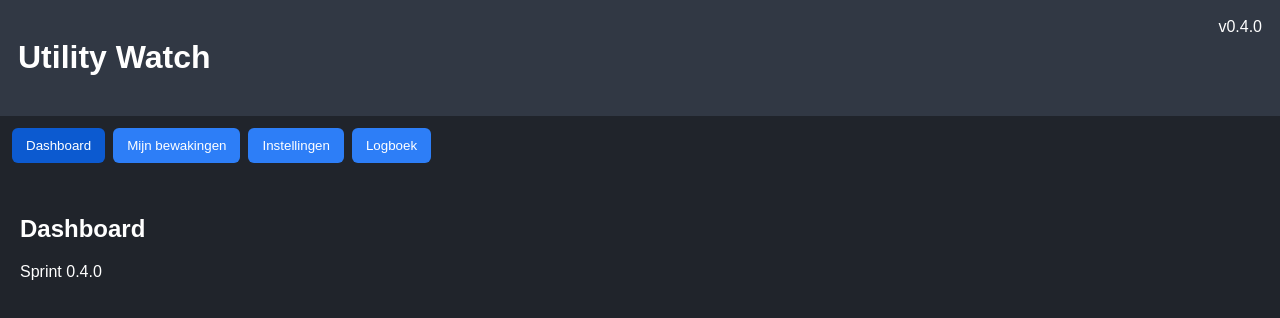
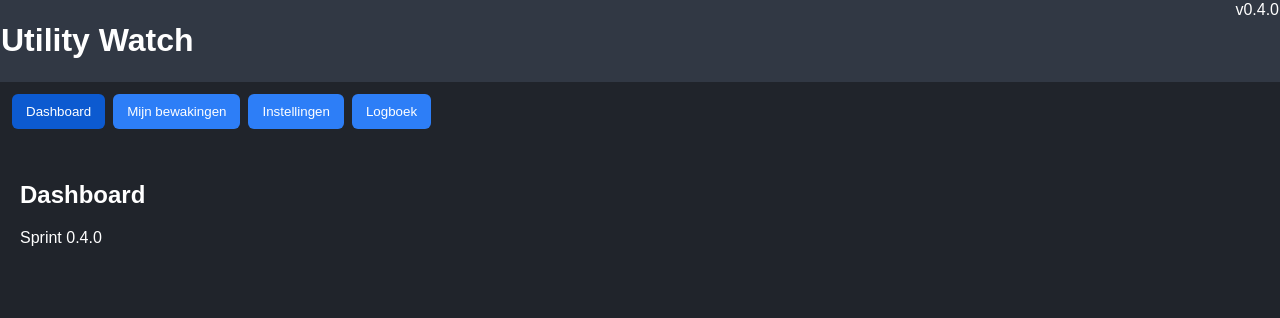
Before and after one commit to BG-NTTW-2025/UtillityWatch, a plain HTML site: page index.html in a window 1280 px wide. Drawn offline with Linux system fonts and the light colour scheme.

Commit message:
Add files via upload

```diff
--- a/css/style.css
+++ b/css/style.css
@@ -1,5 +1,5 @@
 body{font-family:Arial;background:#20242b;color:#fff;margin:0}
-header{display:flex;justify-content:space-between;background:#313844;padding:18px}
+header{display:flex;justify-content:space-between;background:#313844;padding:1px}
 nav{display:flex;gap:8px;padding:12px;flex-wrap:wrap}
 button{background:#2d7ef7;color:#fff;border:0;border-radius:6px;padding:10px 14px;cursor:pointer}
 button.active{background:#0c5ad0}
```
